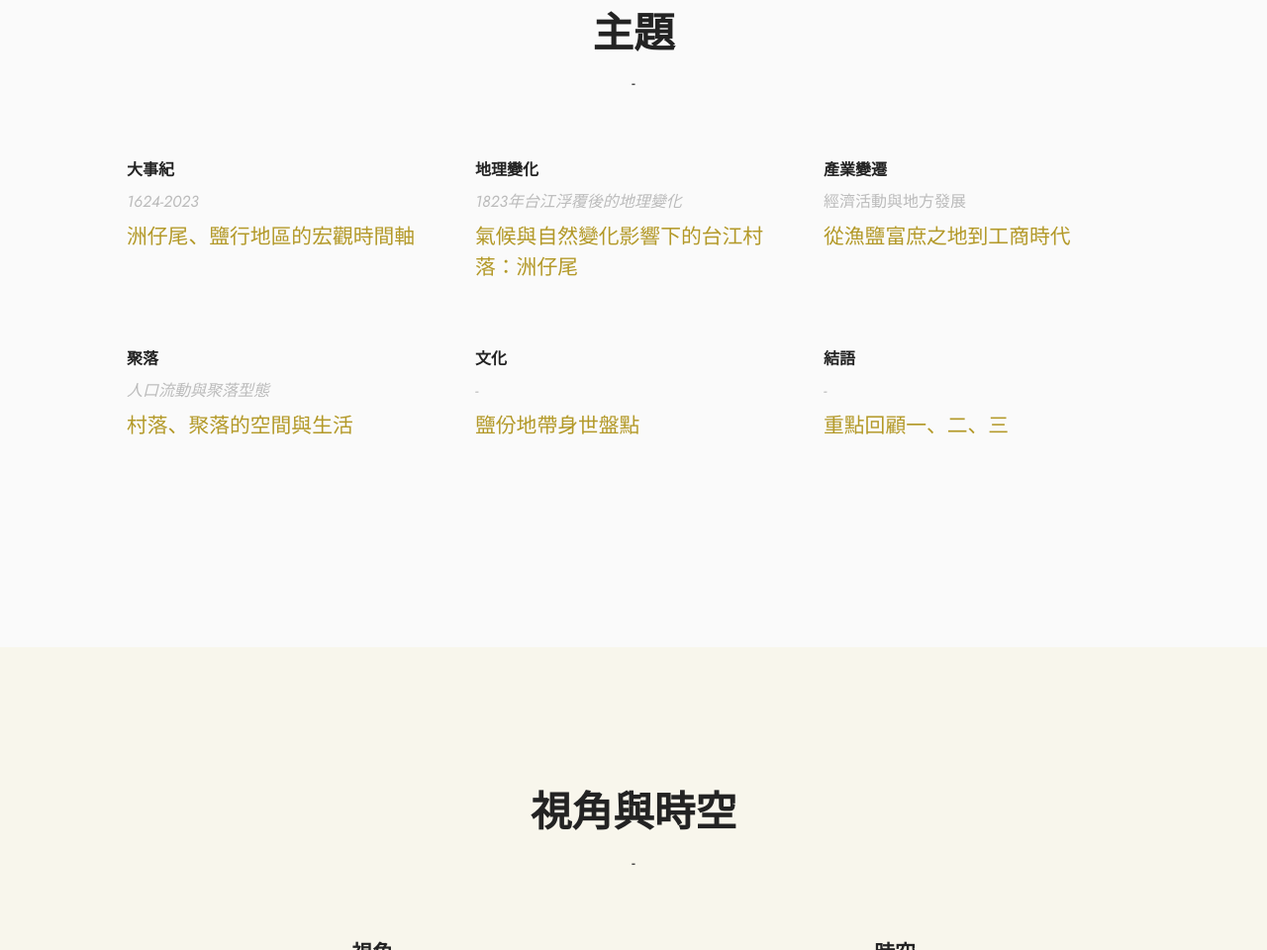
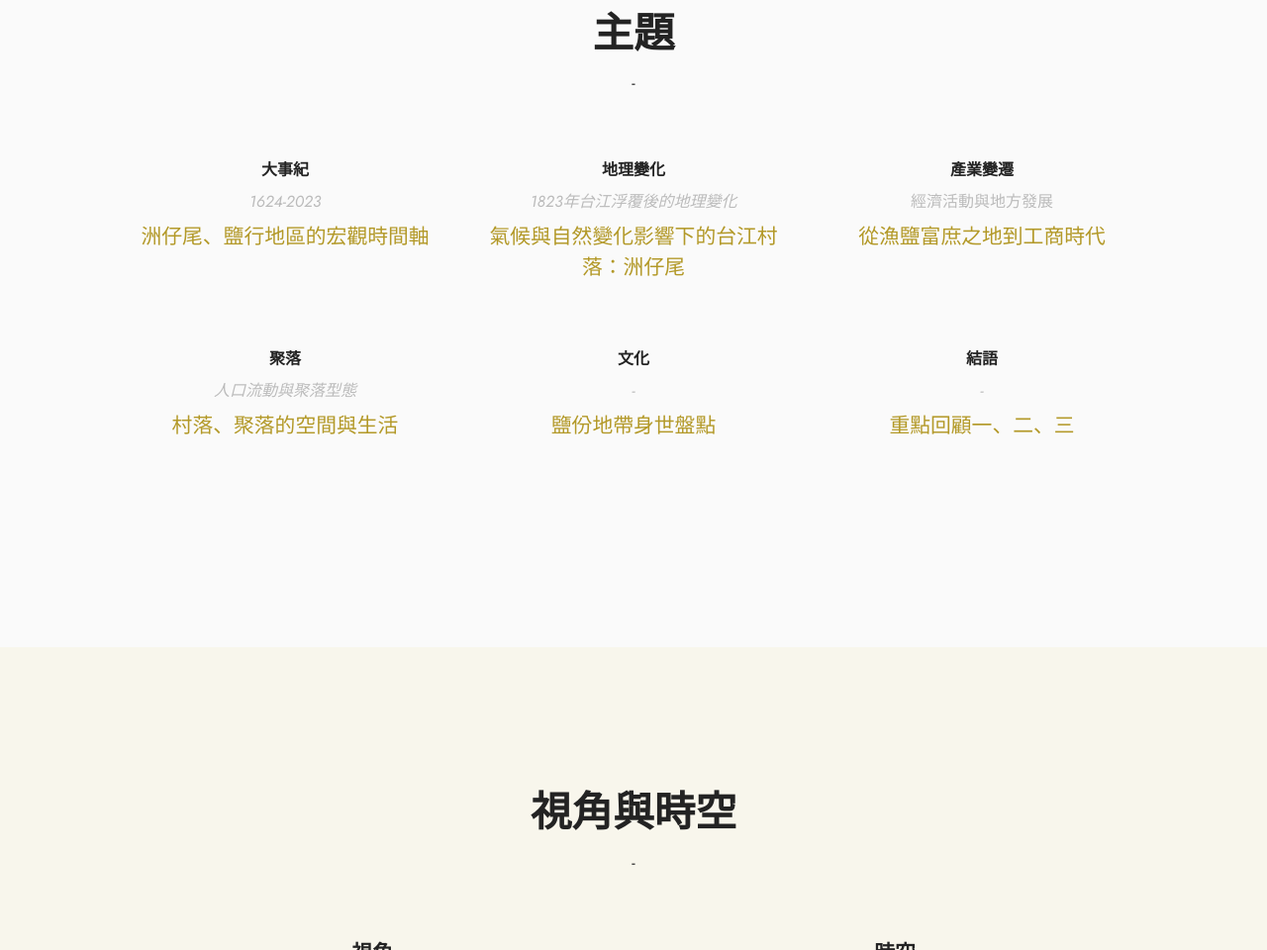
Before and after one commit to tainan-cmse/tab400-2, a plain HTML site: page index.html in a window 1280 px wide. Shown: the part 2933-3893 px from the top of the page at 99% size. Drawn offline with Linux system fonts and the light colour scheme.

Commit message:
create github pages

```diff
--- a/assets/mobirise/css/mbr-additional.css
+++ b/assets/mobirise/css/mbr-additional.css
@@ -817,10 +817,15 @@ a {
 }
 .cid-tGCcD2WzxK .item-subtitle {
   color: #bbbbbb;
+  text-align: center;
 }
 .cid-tGCcD2WzxK .mbr-text,
 .cid-tGCcD2WzxK .mbr-section-btn {
   color: #b39928;
+  text-align: center;
+}
+.cid-tGCcD2WzxK .item-title {
+  text-align: center;
 }
 .cid-tGCcag1Ol8 {
   padding-top: 5rem;
```
Also changed, not shown: 1 other file.
